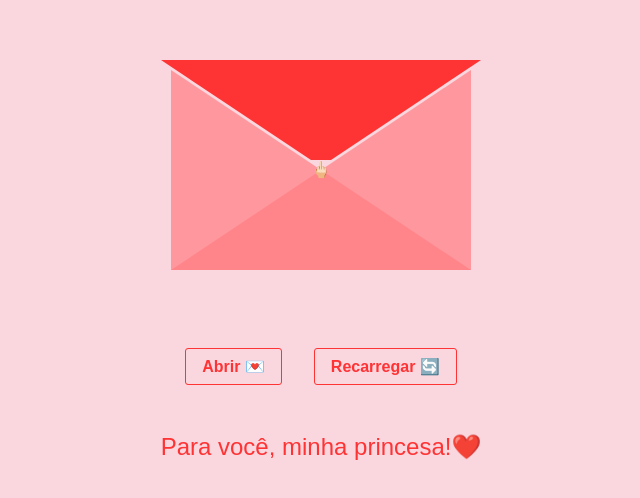
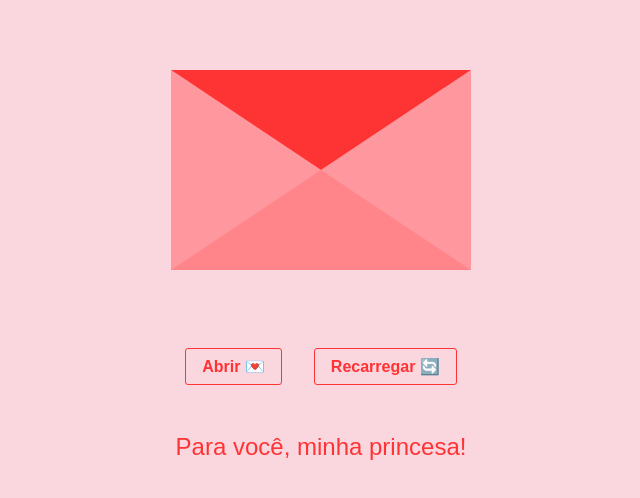
Before and after one commit to Beamer-boyy/LoveLetterEffect, a plain HTML site: page index.html in a window 1280 px wide. Shown: the part 150-648 px from the top of the page, without its empty margins (319-959 px from the left). Drawn offline with Linux system fonts and the light colour scheme.

Commit message:
Resolvido conflito

```diff
--- a/index.html
+++ b/index.html
@@ -9,15 +9,15 @@
 <body>
     <main>
       <div class="container-letter">
-        <div class="cover">🖕🏻</div>
-        <span class="heart"></span>
+        <div class="cover"></div>
+        <span class="heart">❤️</span>
         <div class="letter"></div>
       </div>
       <div class="options">
         <button id="open">Abrir 💌 </button>
         <button id="close">Recarregar 🔄 </button>
       </div>
-      <span id="mensagem">Para você, minha princesa!❤️ </span>
+      <span id="mensagem">Para você, minha princesa! </span>
     </main>
     <script src="script.js"></script>
   </body>
```
